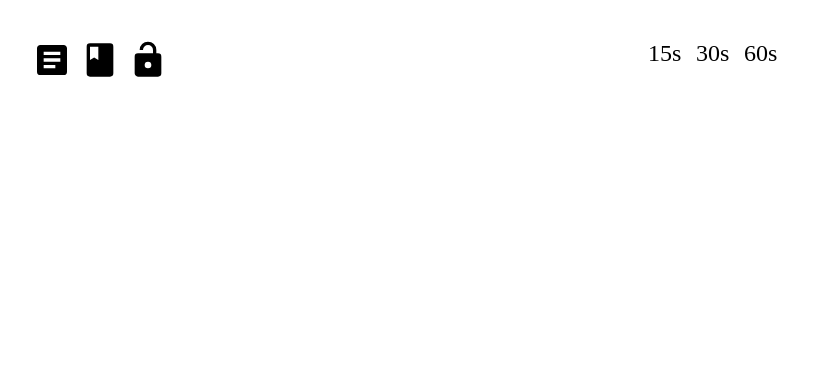
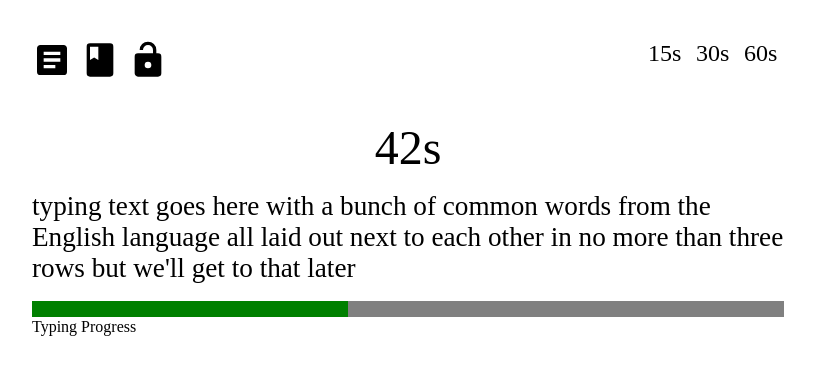
Before and after one commit to joshwalthall/typing-test, a plain HTML site: page index.html in a window 1280 px wide. Shown: the whole page, without its empty margins (232-1047 px from the left). Drawn offline with Linux system fonts and the light colour scheme.

Commit message:
Add typing pane and progress bar

```diff
--- a/index.html
+++ b/index.html
@@ -10,6 +10,7 @@
 </head>
 
 <body>
+  <div class="page-container">
     <header>
       <div class="menubars-container">
         <div class="menubar" id="menubar-left">
@@ -30,6 +31,19 @@
         </div>
       </div>
     </header>
+    <div class="main-container">
+      <div class="timer" id="timer">42s</div>
+      <div class="typing-pane">
+        typing text goes here with a bunch of common words from the
+        English language all laid out next to each other in no more
+        than three rows but we'll get to that later
+      </div>
+      <div class="progress-container">
+        <progress id="typing-progress" value="42" max="100"></progress>
+        <label for="typing-progress">Typing Progress</label>
+      </div>
+    </div>
+  </div>
   <script src="script.js"></script>
 </body>
 </html>
--- a/style.css
+++ b/style.css
@@ -1,6 +1,19 @@
 :root {
     --menubar-button-size: 2.5rem;
     --menubar-button-gap: 0.5rem;
+    --main-content-gap: 1rem;
+}
+
+.page-container {
+    margin: var(--menubar-button-size) 20vw;
+    display: grid;
+    gap: var(--menubar-button-size);
+}
+
+.menubars-container {
+    display: grid;
+    grid-template-columns: repeat(3, 1fr);
+    justify-content: space-between;
 }
 
 .menubar {
@@ -9,17 +22,12 @@
     gap: var(--menubar-button-gap);
 }
 
-.menubars-container {
-    display: grid;
-    grid-template-columns: 1fr 1fr;
-    margin: var(--menubar-button-size) 20vw;
-}
-
 #menubar-left {
     justify-content: start;
 }
 
 #menubar-right {
+    grid-area: 1 / 3 / 2 / 4;
     justify-content: end;
 }
 
@@ -28,3 +36,22 @@
     height: 2.5rem;
     font-size: 1.5rem;
 }
+
+.main-container {
+    display: grid;
+    gap: var(--main-content-gap);
+}
+
+.timer {
+    place-self: center;
+    font-size: 3rem;
+}
+
+.typing-pane {
+    font-size: 1.7rem;
+}
+
+progress[value] {
+    appearance: none;
+    width: 100%;
+}
```
Lines whose indentation alone changed are shown as unchanged.
